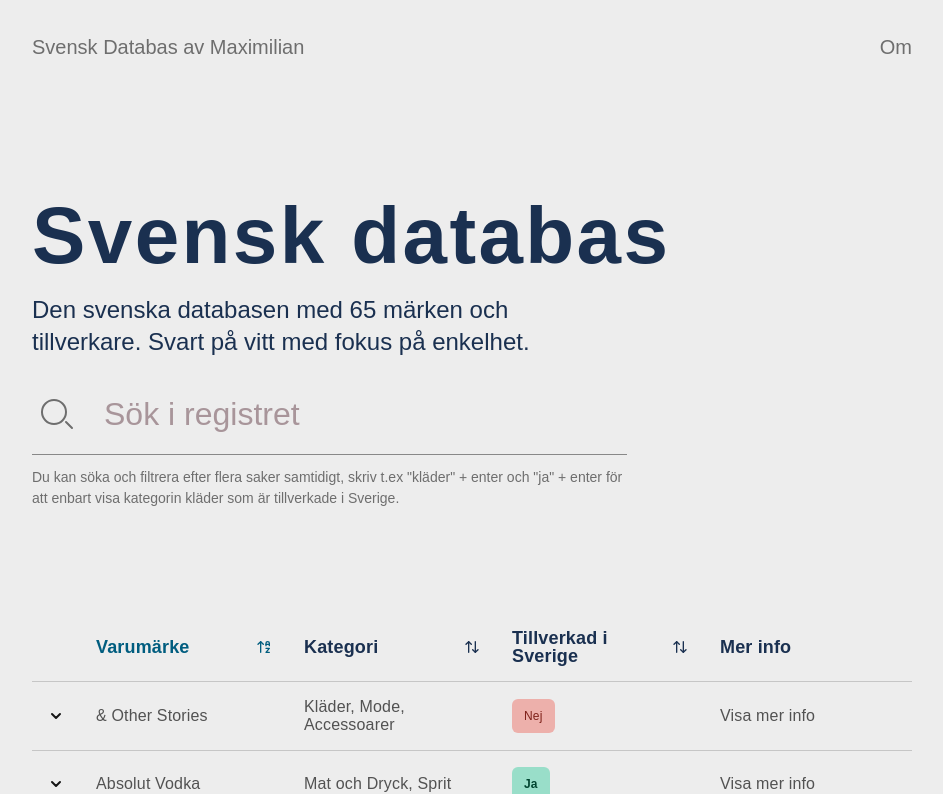
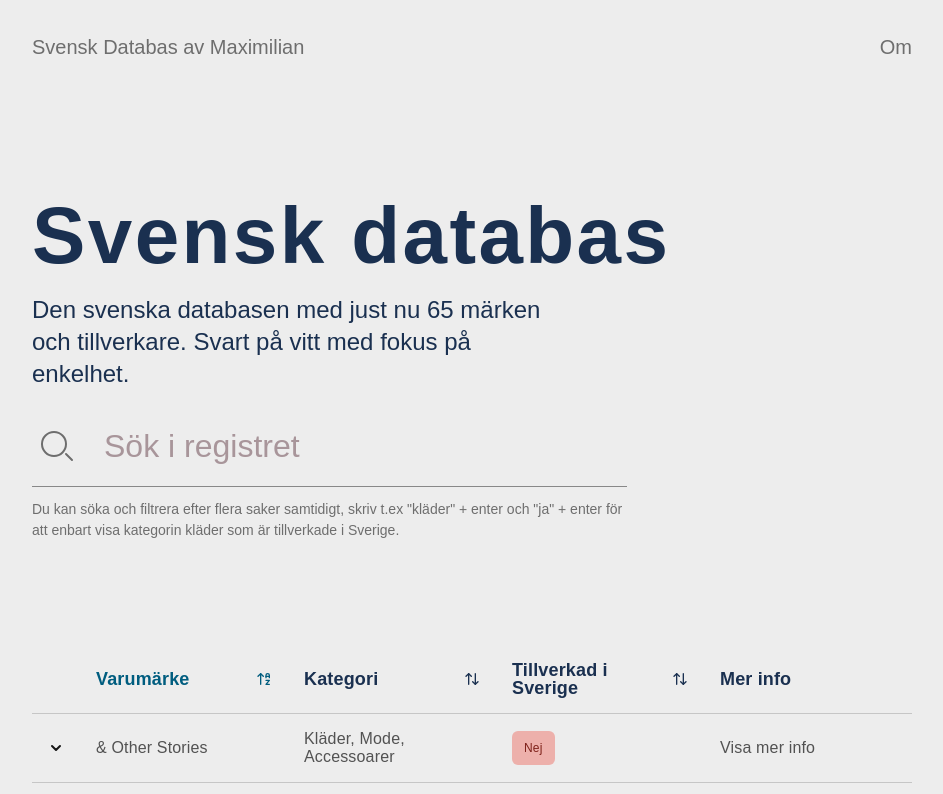
Before and after one commit to fiski/svenskdatabas, a React (Vite) app: page /#/ in a window 1280 px wide. Shown: the top 794 px of the page, without its empty margins (168-1111 px from the left). Built offline with nearby package versions, Linux system fonts and the light colour scheme; a web font is replaced by a local one.

Commit message:
Update Hero component description for clarity
- Modified the text in the Hero component to specify "just nu" (currently) before the brand count, enhancing the clarity of the information presented to users.

```diff
--- a/src/components/Hero.tsx
+++ b/src/components/Hero.tsx
@@ -9,7 +9,7 @@ export default function Hero({ brandCount }: HeroProps) {
         Svensk databas
       </h1>
       <p className="hero-description">
-        Den svenska databasen med {brandCount} märken och tillverkare. Svart på vitt med fokus på enkelhet.
+        Den svenska databasen med just nu {brandCount} märken och tillverkare. Svart på vitt med fokus på enkelhet.
       </p>
     </div>
   );
```
